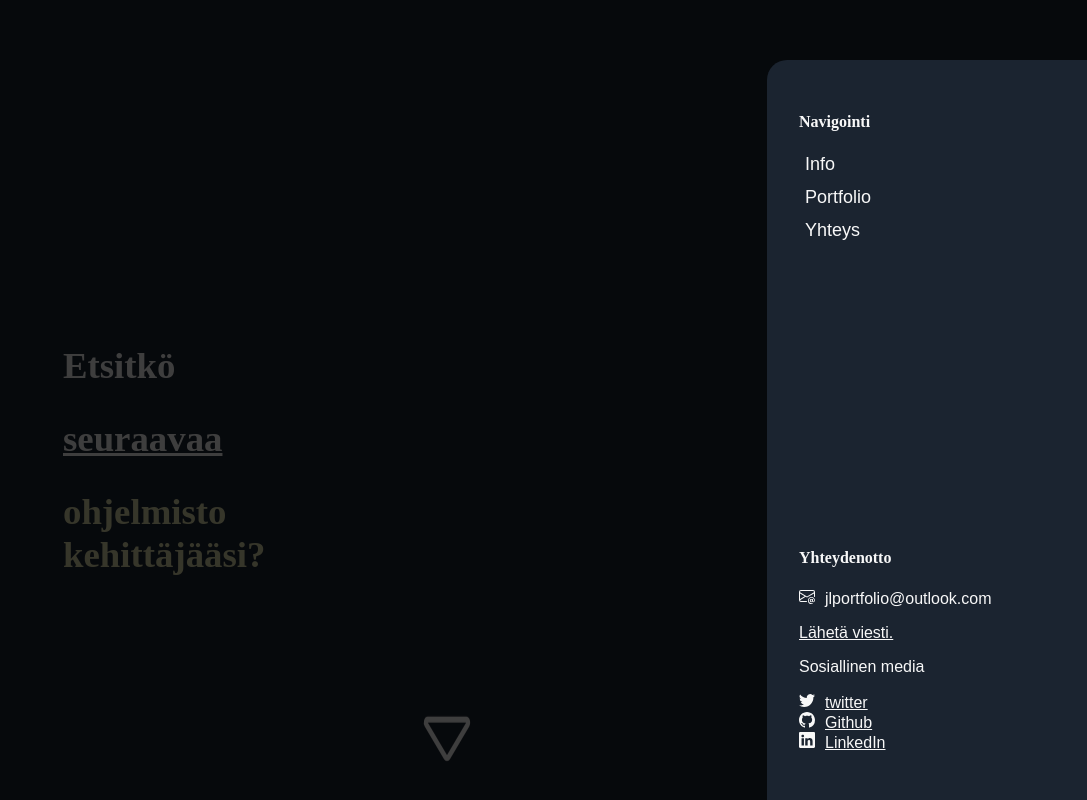
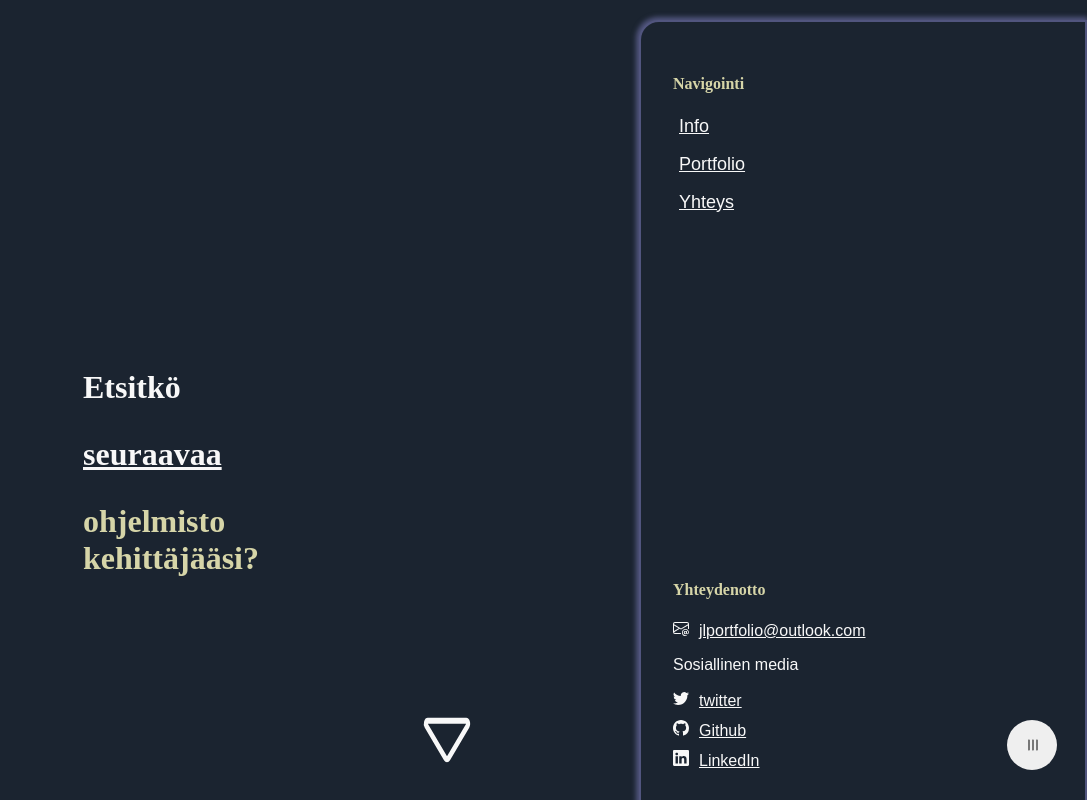
Before and after one commit to linre-90/personalsite, a React (Create React App) app: page / in a window 1280 px wide. Both pictures are taken after a click on the button 1235 px from the left and 755 px from the top of the page. Shown: the top 800 px of the page, without its empty margins (193-1280 px from the left). Built offline with nearby package versions, Linux system fonts and the light colour scheme; a web font is replaced by a local one.

Commit message:
Updated navigation and main header

```diff
--- a/src/components/nav.tsx
+++ b/src/components/nav.tsx
@@ -5,6 +5,7 @@ import React, {
   useEffect,
   useRef,
 } from "react";
+import gsap from "gsap";
 
 interface NavpointProps {
   target: RefObject<HTMLDivElement>;
@@ -13,34 +14,47 @@ interface NavpointProps {
 
 const Nav = (props: { items: NavpointProps[] }): ReactElement => {
   const [active, setActive] = useState<boolean>(false);
-  const backdrop = useRef<HTMLDivElement>(null);
+  const [isFirstRender, setIsFirstRender] = useState<boolean>(true);
   const navmenu = useRef<HTMLDivElement>(null);
+  const openButtonRef = useRef<HTMLButtonElement>(null);
 
   useEffect(() => {
-    // Backdrop functionality
-    const backdropBehaviour = (): void => {
-      setActive(!active);
-    };
+    if (active) {
+      navmenu.current?.classList.remove("d-none");
+      gsap.fromTo(
+        navmenu.current,
+        {
+          x: 400,
+          opacity: 0,
+        },
+        {
+          x: 0,
+          opacity: 1,
+          display: "flex",
+        }
+      );
+      gsap.to(openButtonRef.current, {
+        rotate: 90,
+      });
+    } else if (!isFirstRender) {
+      gsap.to(openButtonRef.current, {
+        rotate: 0,
+      });
+      gsap.to(navmenu.current, {
+        x: 400,
+        opacity: 0,
+        display: "none",
+      });
+    }
 
-    if (active) {
-      backdrop.current?.classList.remove("d-none");
-      navmenu.current?.classList.remove("d-none");
-      backdrop.current?.addEventListener("click", backdropBehaviour);
-    } else {
-      backdrop.current?.classList.add("d-none");
-      navmenu.current?.classList.add("d-none");
-      backdrop.current?.removeEventListener("click", backdropBehaviour);
-    }
-  }, [active]);
+    setIsFirstRender(false);
+  }, [active, isFirstRender]);
 
   return (
     <nav>
-      {active && (
-        <div>
-          <div className="backdrop" ref={backdrop}></div>
       <div ref={navmenu} className="nav-menu">
         <div>
-              <h4>Navigointi</h4>
+          <h4 className="nav-header">Navigointi</h4>
           {props.items.map((element) => (
             <button
               key={element.id}
@@ -59,7 +73,7 @@ const Nav = (props: { items: NavpointProps[] }): ReactElement => {
           ))}
         </div>
         <div>
-              <h4>Yhteydenotto</h4>
+          <h4 className="nav-header">Yhteydenotto</h4>
           <p>
             <svg
               xmlns="http://www.w3.org/2000/svg"
@@ -72,11 +86,10 @@ const Nav = (props: { items: NavpointProps[] }): ReactElement => {
               <path d="M2 2a2 2 0 0 0-2 2v8.01A2 2 0 0 0 2 14h5.5a.5.5 0 0 0 0-1H2a1 1 0 0 1-.966-.741l5.64-3.471L8 9.583l7-4.2V8.5a.5.5 0 0 0 1 0V4a2 2 0 0 0-2-2H2Zm3.708 6.208L1 11.105V5.383l4.708 2.825ZM1 4.217V4a1 1 0 0 1 1-1h12a1 1 0 0 1 1 1v.217l-7 4.2-7-4.2Z" />
               <path d="M14.247 14.269c1.01 0 1.587-.857 1.587-2.025v-.21C15.834 10.43 14.64 9 12.52 9h-.035C10.42 9 9 10.36 9 12.432v.214C9 14.82 10.438 16 12.358 16h.044c.594 0 1.018-.074 1.237-.175v-.73c-.245.11-.673.18-1.18.18h-.044c-1.334 0-2.571-.788-2.571-2.655v-.157c0-1.657 1.058-2.724 2.64-2.724h.04c1.535 0 2.484 1.05 2.484 2.326v.118c0 .975-.324 1.39-.639 1.39-.232 0-.41-.148-.41-.42v-2.19h-.906v.569h-.03c-.084-.298-.368-.63-.954-.63-.778 0-1.259.555-1.259 1.4v.528c0 .892.49 1.434 1.26 1.434.471 0 .896-.227 1.014-.643h.043c.118.42.617.648 1.12.648Zm-2.453-1.588v-.227c0-.546.227-.791.573-.791.297 0 .572.192.572.708v.367c0 .573-.253.744-.564.744-.354 0-.581-.215-.581-.8Z" />
             </svg>
-                jlportfolio@outlook.com
+            <a href="mailto:jlportfolio@outlook.com">jlportfolio@outlook.com</a>
           </p>
-              <a href="mailto:jlportfolio@outlook.com">Lähetä viesti.</a>
           <p>Sosiallinen media</p>
-              <ul>
+          <ul className="nav-contact-listing">
             <li>
               <a href="https://twitter.com/90_linre">
                 <svg
@@ -125,9 +138,9 @@ const Nav = (props: { items: NavpointProps[] }): ReactElement => {
           </ul>
         </div>
       </div>
-        </div>
-      )}
+
       <button
+        ref={openButtonRef}
         className="menu-button"
         type="button"
         onClick={() => setActive(!active)}
--- a/src/components/videoComponent.tsx
+++ b/src/components/videoComponent.tsx
@@ -39,7 +39,7 @@ const VideoComponent = ({
           <li>Ostokäyttäytyminen</li>
           <li>Ihmiset joiden kanssa olet yhteydessä tai jaat sisältöä</li>
           <li>Käyttäytymistä kolmanneosapuolen sivuilla ja applikaatioissa</li>
-          <li>Chromen selaushistoria(sisäänkirjautuneilla)</li>
+          <li>Chromen selaushistoria (sisäänkirjautuneilla)</li>
           <li>Laitteen GPS tietoja</li>
           <li>Ip osoite</li>
           <li>Aktiviteetit Googlen palveluissa (esimerkiksi haut)</li>
--- a/src/style.css
+++ b/src/style.css
@@ -17,6 +17,10 @@
     src: local("Raleway"), url("./fonts/Raleway-VariableFont_wght.ttf") format("truetype");
 }
 
+*{
+    box-sizing: border-box;
+}
+
 body{
     box-sizing: border-box;
     font-family: 'Raleway', sans-serif;
@@ -33,11 +37,26 @@ h1,h2,h3,h4,h5,h6{
 
 p, span, a{
     color: var(--base-text-color);
-
 }
 
 h1 div{
-    font-size: 1.15em;
+    font-size: 1rem;
+}
+
+@media only screen and (min-width: 296px){
+    h1 div{
+        font-size: 1.35rem;
+    }
+}
+
+@media only screen and (min-width: 688px){
+    h1 div{
+        font-size: 2rem;
+    }
+}
+
+a, button{
+    font-family: 'Raleway', sans-serif;
 }
 
 @media only screen and (min-width: 600px){
@@ -53,6 +72,7 @@ ul{
     list-style: none;
     padding-left: 0;
 }
+
 
 
 .container{
@@ -79,44 +99,43 @@ ul{
     display: none;
 }
 
-.backdrop{
-    display: block;
-    z-index: 20;
-    background-color: black;
-    opacity: .75;
-    position: fixed;
-    top: 0 ;
-    bottom: 0;
-    left: 0;
-    right: 0;
-}
-
 .nav-menu{
     display: flex;
     flex-direction: column;
     justify-content: space-between;
-    z-index: 21;
     background-color: var(--main-color);
     position: fixed;
-    top: 60px ;
-    bottom: 0;
-    left: 25%;
+    padding: 2em;
+    height: 100%;
     right: 0;
-    padding: 2em;
+    border: 2px solid #51557E;
+    box-shadow: -1px -1px 5px 2px var(--secondary-color);
     border-radius: 20px 0px 0px 0px;
+    opacity: 0;
+    display: none;
+    width: 90%;
+    z-index: 21;
 }
 
 @media only screen and (min-width: 900px){
     .nav-menu{
-        left: 40%;
+        width: 40%;
     }
 }
 
 
 @media only screen and (min-width: 1200px){
     .nav-menu{
-        left: 75%;
+        width: 35%;
     }
+}
+
+.nav-contact-listing li{
+    margin-top: 10px;
+}
+
+.nav-header{
+    color: var(--active-theme-highlight);
 }
 
 .nav-btn{
@@ -124,8 +143,10 @@ ul{
     border: none;
     font-size: large;
     display: block;
-    margin-top: 10px;
+    margin-top: 15px;
     color: var(--base-link-color);
+    text-decoration: underline;
+
 }
 
 .nav-btn:hover{
@@ -138,9 +159,9 @@ ul{
 
 .menu-button{
     position: fixed;
-    bottom: 20px;
-    right: 20px;
-    z-index: 10;
+    bottom: 30px;
+    right: 30px;
+    z-index: 22;
     border-radius: 25px;
     width: 50px;
     height: 50px;
@@ -148,7 +169,8 @@ ul{
 }
 
 .back-to-top-button{
-    bottom: 80px;
+    bottom: 90px;
+    z-index: 19;
 }
 
 .back-to-top-trigger{
@@ -164,7 +186,7 @@ ul{
 .headline-wrapper{
     display: flex;
     flex-direction: column;
-    justify-content: end;
+    justify-content: flex-end;
     height: 100vh;
 }
 
```
Lines whose indentation alone changed are shown as unchanged.
